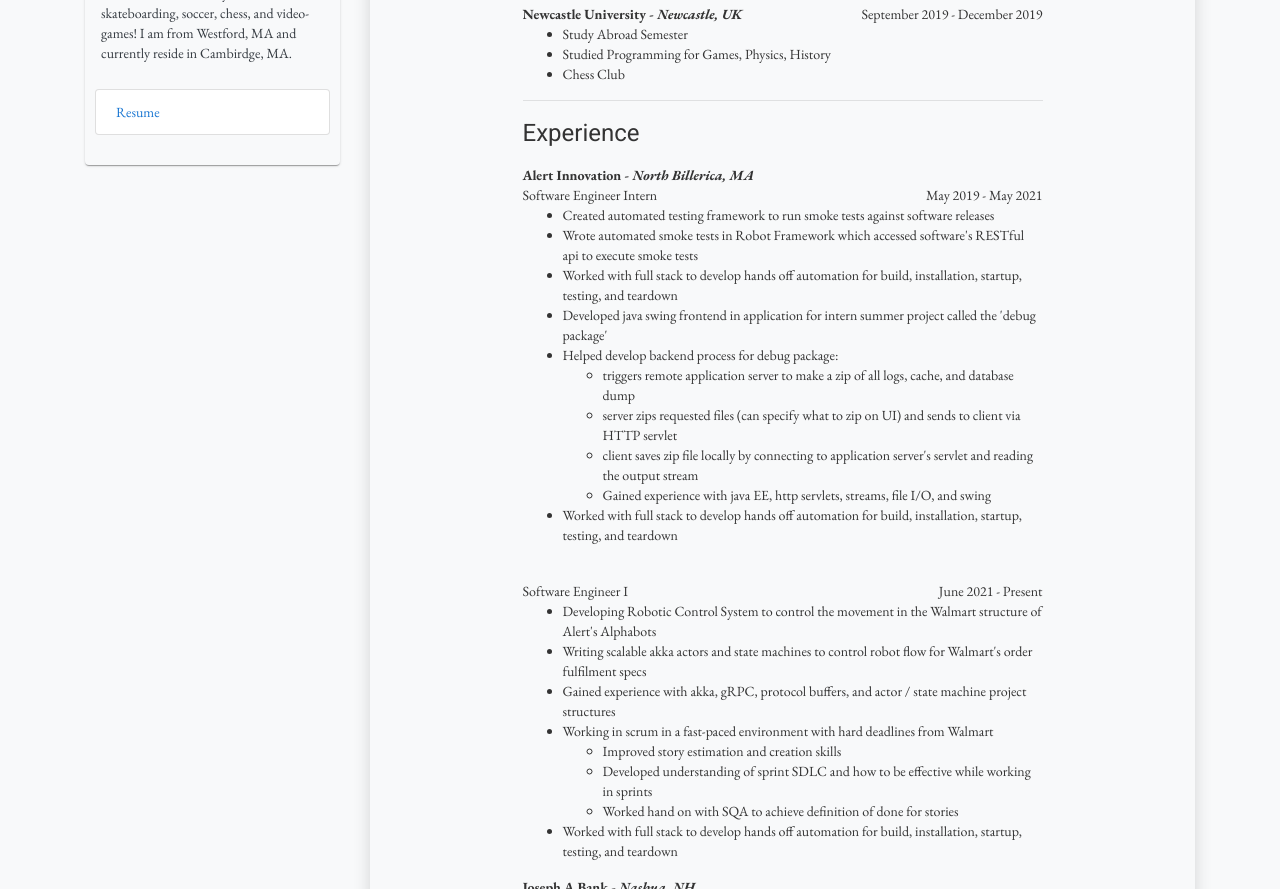
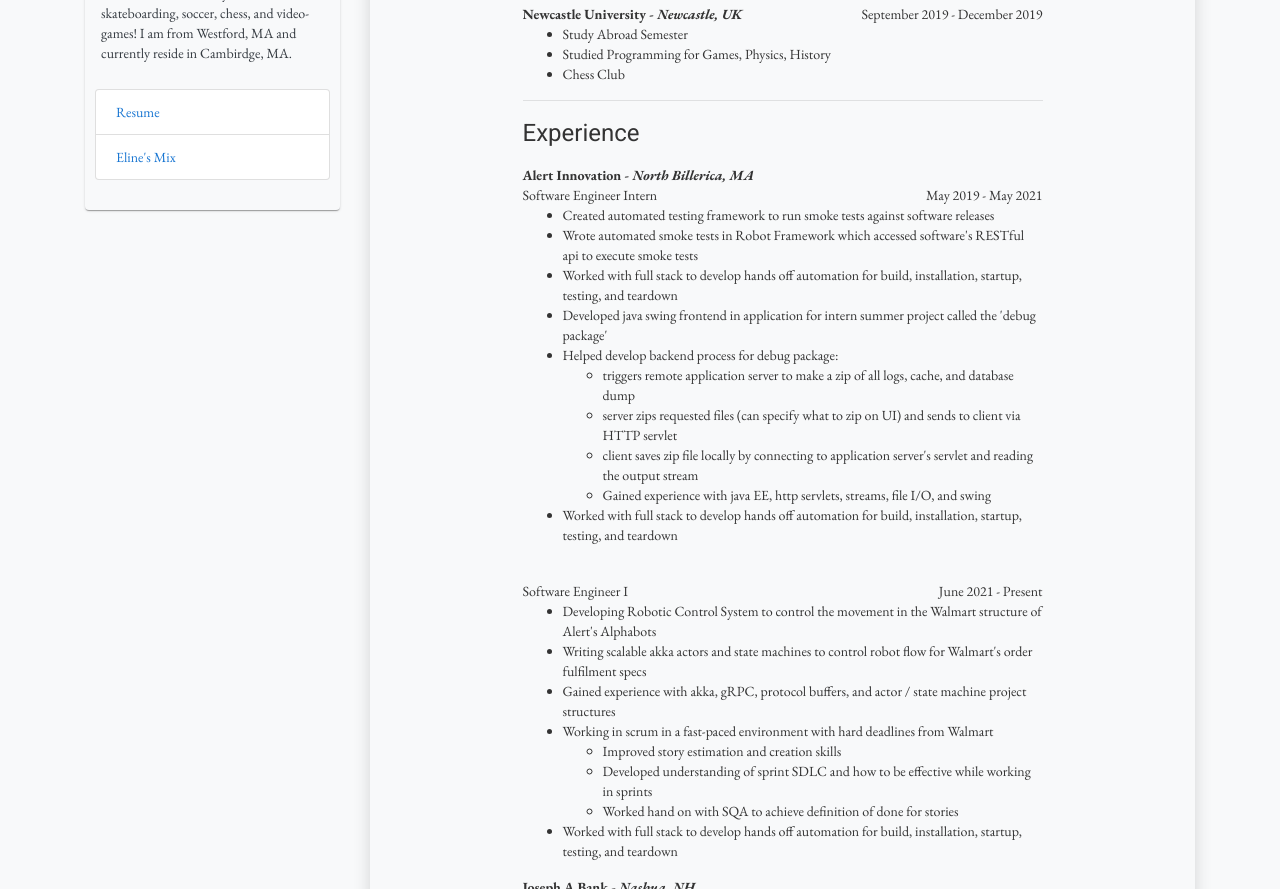
Before and after one commit to littlepazienza/pazienza-tech, an Angular app: page / in a window 1280 px wide. Shown: the part 1200-2089 px from the top of the page. Built offline with nearby package versions, Linux system fonts and the light colour scheme.

Commit message:
Adding eline link to landing pagE

```diff
--- a/src/app/main/main.component.html
+++ b/src/app/main/main.component.html
@@ -26,6 +26,7 @@
           <mat-card-footer>
             <ul class="list-group section position-sticky">
               <li class="list-group-item"><a routerLink="/resume" >Resume</a></li>
+              <li class="list-group-item"><a routerLink="/eline" >Eline's Mix</a></li>
             </ul>
           </mat-card-footer>
         </mat-card>
```
